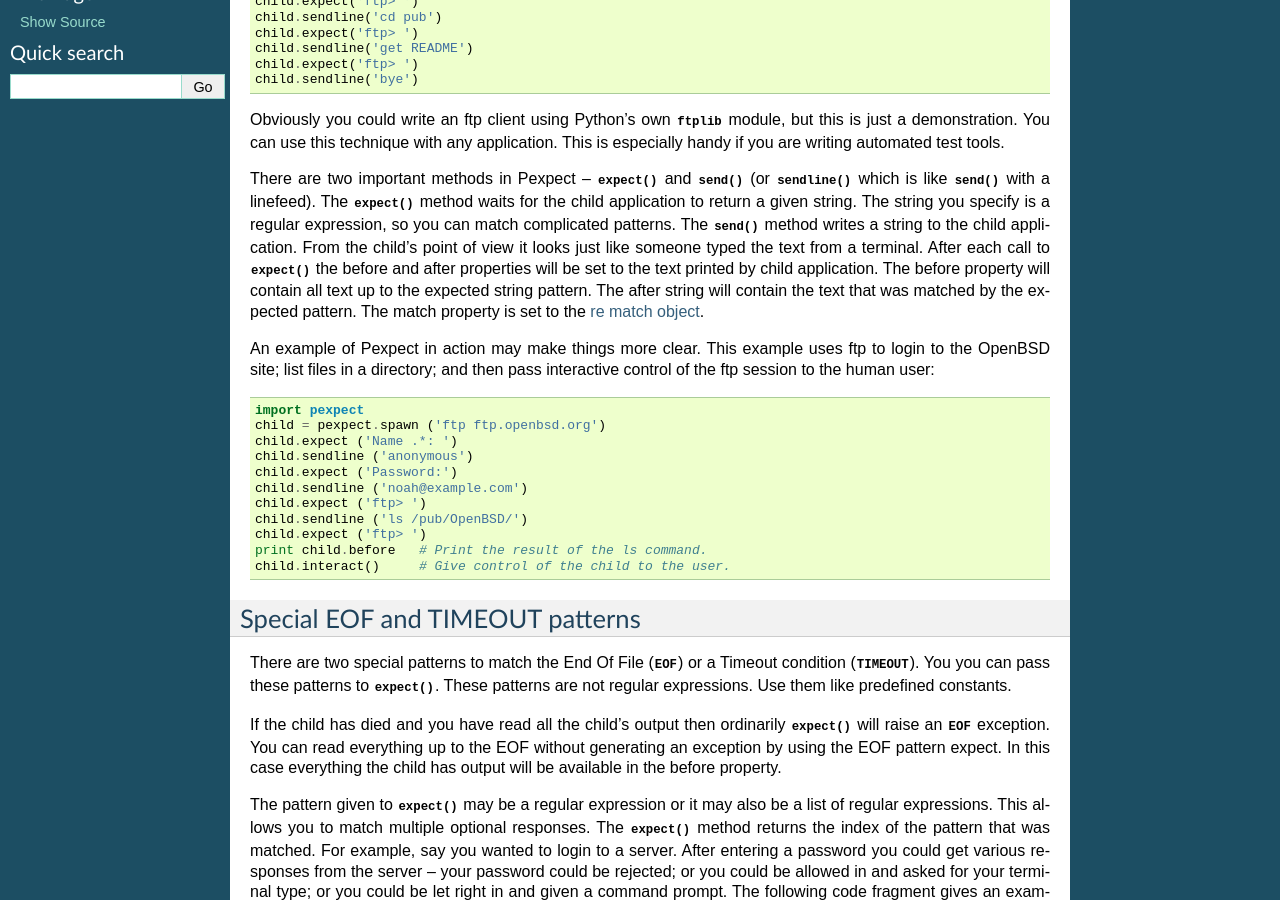
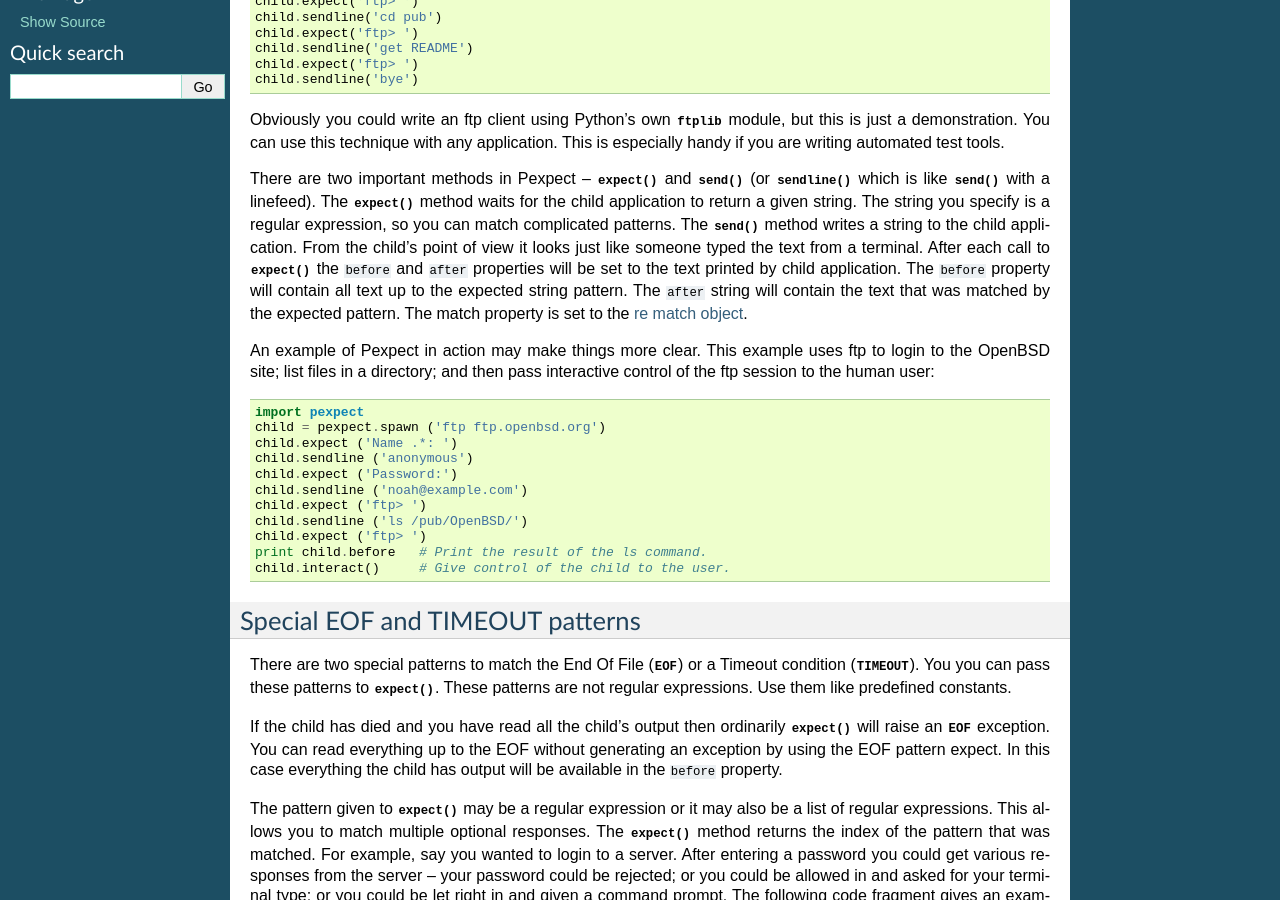
Before and after one commit to pexpect/pexpect, a Sphinx documentation site: the page built from doc/overview.rst, in a window 1280 px wide and 900 px high, scrolled down 354 px. Built offline with Sphinx 7.4.7, drawn with Linux system fonts in a browser that asks for light colours.

```diff
--- a/doc/overview.rst
+++ b/doc/overview.rst
@@ -34,9 +34,9 @@ method waits for the child application to return a given string. The string you
 specify is a regular expression, so you can match complicated patterns. The
 :meth:`~pexpect.spawn.send` method writes a string to the child application.
 From the child's point of view it looks just like someone typed the text from a
-terminal. After each call to :meth:`~pexpect.spawn.expect` the before and after
-properties will be set to the text printed by child application. The before
-property will contain all text up to the expected string pattern. The after
+terminal. After each call to :meth:`~pexpect.spawn.expect` the ``before`` and ``after``
+properties will be set to the text printed by child application. The ``before``
+property will contain all text up to the expected string pattern. The ``after``
 string will contain the text that was matched by the expected pattern.
 The match property is set to the `re match object <http://docs.python.org/3/library/re#match-objects>`_.
 
@@ -68,7 +68,7 @@ If the child has died and you have read all the child's output then ordinarily
 :meth:`~pexpect.spawn.expect` will raise an :class:`~pexpect.EOF` exception.
 You can read everything up to the EOF without generating an exception by using
 the EOF pattern expect. In this case everything the child has output will be
-available in the before property.
+available in the ``before`` property.
 
 The pattern given to :meth:`~pexpect.spawn.expect` may be a regular expression
 or it may also be a list of regular expressions. This allows you to match
```
